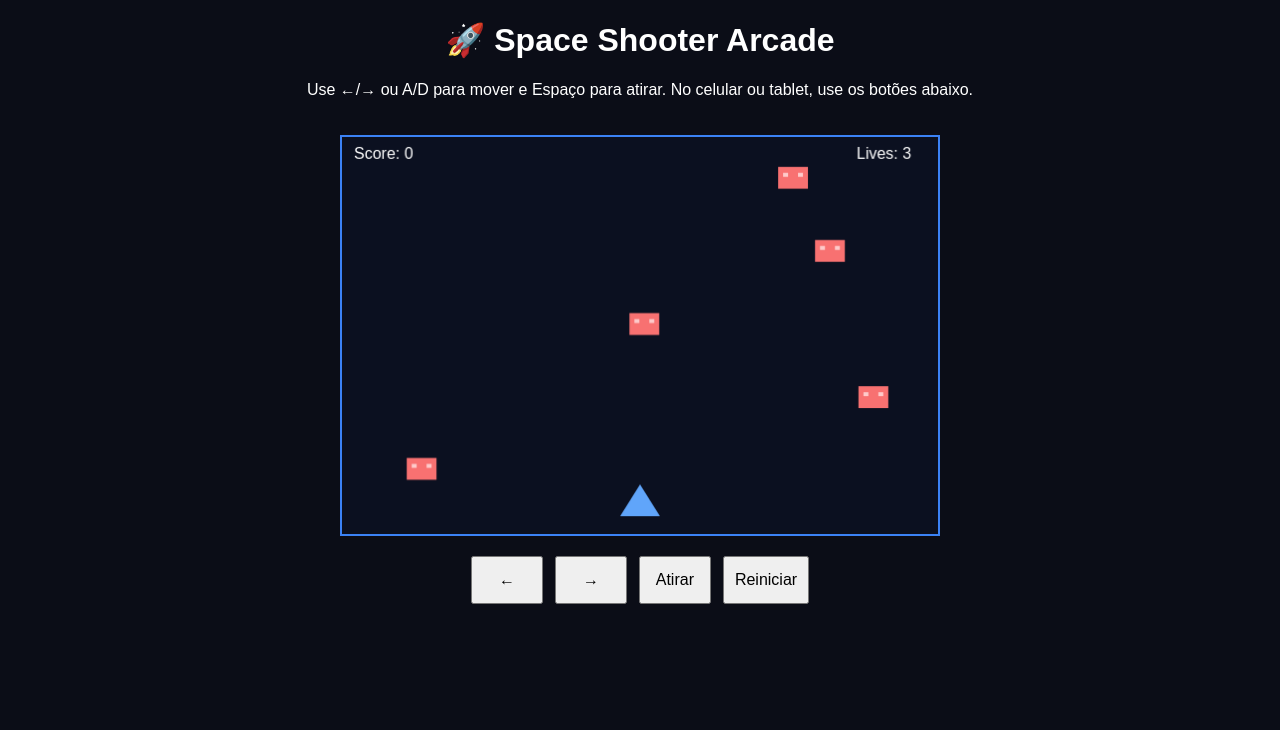
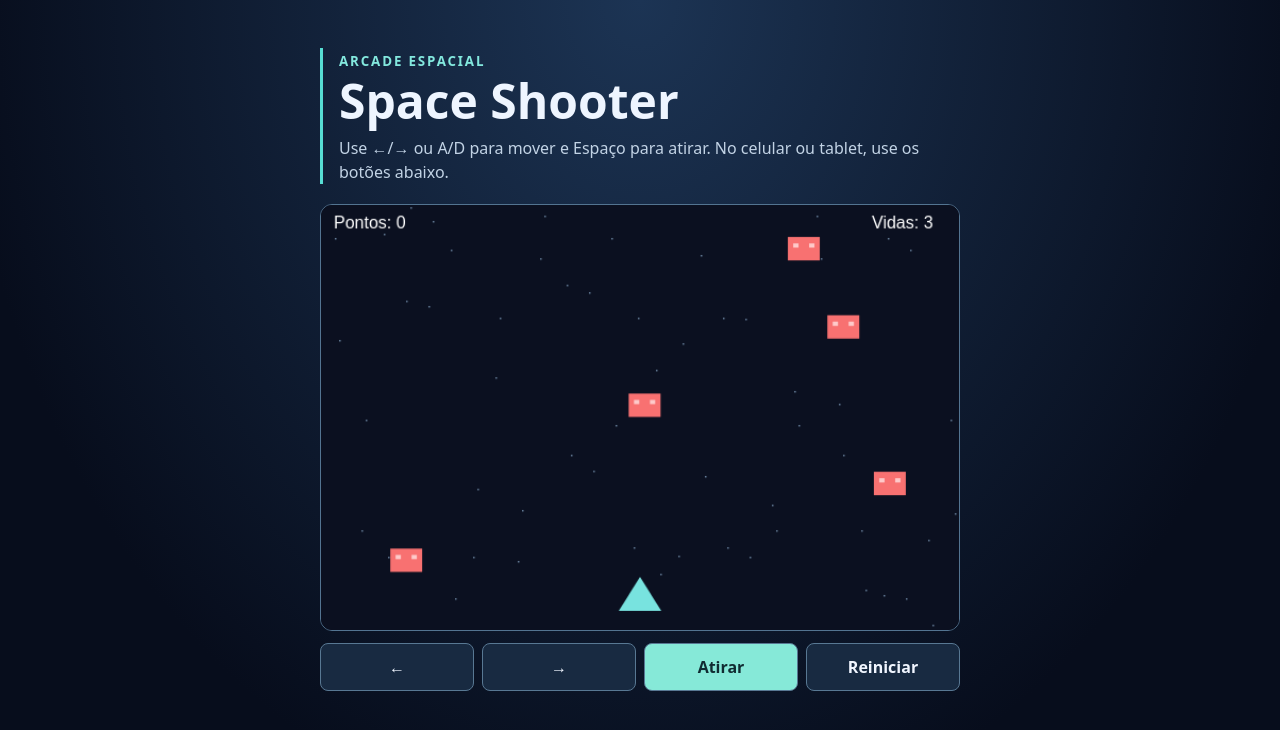
Before and after one commit to juniordev830/space-shooter-js, a plain HTML site: page index.html in a window 1280 px wide. Drawn offline with Linux system fonts and the light colour scheme.

Commit message:
feat(ui): Dar contraste à arena e destacar os controles de tiro

```diff
--- a/game.js
+++ b/game.js
@@ -129,7 +129,12 @@
     ctx.fillStyle = "#0b1020";
     ctx.fillRect(0, 0, engine.width, engine.height);
 
-    ctx.fillStyle = "#60a5fa";
+    // Fixed star field keeps the horizon readable without new animation state.
+    ctx.fillStyle = "#677f9a";
+    for (let i = 0; i < 56; i++) {
+      ctx.fillRect((i * 193 + 13) % engine.width, (i * i * 19 + 31) % engine.height, 1.5, 1.5);
+    }
+    ctx.fillStyle = "#78e3df";
     ctx.beginPath();
     ctx.moveTo(engine.player.x + engine.player.width / 2, engine.player.y - 8);
     ctx.lineTo(engine.player.x, engine.player.y + engine.player.height);
@@ -151,8 +156,8 @@
 
     ctx.fillStyle = "#ffffff";
     ctx.font = "16px sans-serif";
-    ctx.fillText("Score: " + engine.score, 12, 22);
-    ctx.fillText("Lives: " + engine.lives, engine.width - 82, 22);
+    ctx.fillText("Pontos: " + engine.score, 12, 22);
+    ctx.fillText("Vidas: " + engine.lives, engine.width - 82, 22);
 
     if (engine.gameOver) {
       ctx.fillStyle = "rgba(0, 0, 0, 0.72)";
--- a/index.html
+++ b/index.html
@@ -5,15 +5,26 @@
     <meta name="viewport" content="width=device-width, initial-scale=1">
     <title>Space Shooter JS Arcade</title>
     <style>
-        body { margin: 0; background: #0b0d17; color: white; text-align: center; font-family: sans-serif; }
-        canvas { box-sizing: border-box; width: min(600px, 100%); height: auto; border: 2px solid #3b82f6; background: #000; margin-top: 20px; }
-        .controls { display: flex; justify-content: center; flex-wrap: wrap; gap: 12px; margin: 16px auto; }
-        .controls button { min-width: 72px; min-height: 48px; padding: 10px; font-size: 1rem; touch-action: none; }
+        * { box-sizing: border-box; }
+        body { margin: 0; min-height: 100vh; padding: clamp(16px, 4vw, 48px); background: radial-gradient(ellipse at top, #1c3454, #070d1c 75%); color: #eef5ff; font: 1rem/1.5 system-ui, sans-serif; }
+        main { width: min(100%, 640px); margin: auto; }
+        header { border-left: 3px solid #57ddd3; padding-left: 16px; }
+        header small { color: #83e8de; letter-spacing: .14em; font-weight: 700; }
+        h1 { margin: 2px 0; font-size: clamp(1.8rem, 5vw, 3rem); line-height: 1.12; }
+        p { margin: 8px 0 0; color: #c2d3e5; }
+        canvas { display: block; width: 100%; height: auto; margin-top: 20px; border: 1px solid #537491; border-radius: 12px; background: #0b1020; }
+        .controls { display: grid; grid-template-columns: repeat(4, 1fr); gap: 8px; margin-top: 12px; }
+        .controls button { min-height: 48px; border: 1px solid #587893; border-radius: 8px; background: #182a41; color: #f1f6ff; font: inherit; font-weight: 650; touch-action: none; }
+        #control-shoot { background: #86e9d8; color: #102b31; }
+        .controls button:active { transform: translateY(2px); }
+        .controls button:focus-visible { outline: 3px solid #f5d783; outline-offset: 2px; }
+        @media (max-width: 360px) { .controls { grid-template-columns: repeat(2, 1fr); } }
     </style>
 </head>
 <body>
-    <h1>🚀 Space Shooter Arcade</h1>
-    <p>Use ←/→ ou A/D para mover e Espaço para atirar. No celular ou tablet, use os botões abaixo.</p>
+    <main>
+    <header><small>ARCADE ESPACIAL</small><h1>Space Shooter</h1>
+    <p>Use ←/→ ou A/D para mover e Espaço para atirar. No celular ou tablet, use os botões abaixo.</p></header>
     <canvas id="gameCanvas" width="600" height="400"></canvas>
     <div class="controls" aria-label="Controles do jogo">
         <button id="control-left" type="button" aria-label="Mover para a esquerda">←</button>
@@ -21,6 +32,7 @@
         <button id="control-shoot" type="button">Atirar</button>
         <button id="control-restart" type="button">Reiniciar</button>
     </div>
+    </main>
     <script src="game.js"></script>
 </body>
 </html>
```
Also changed, not shown: 1 other file.
